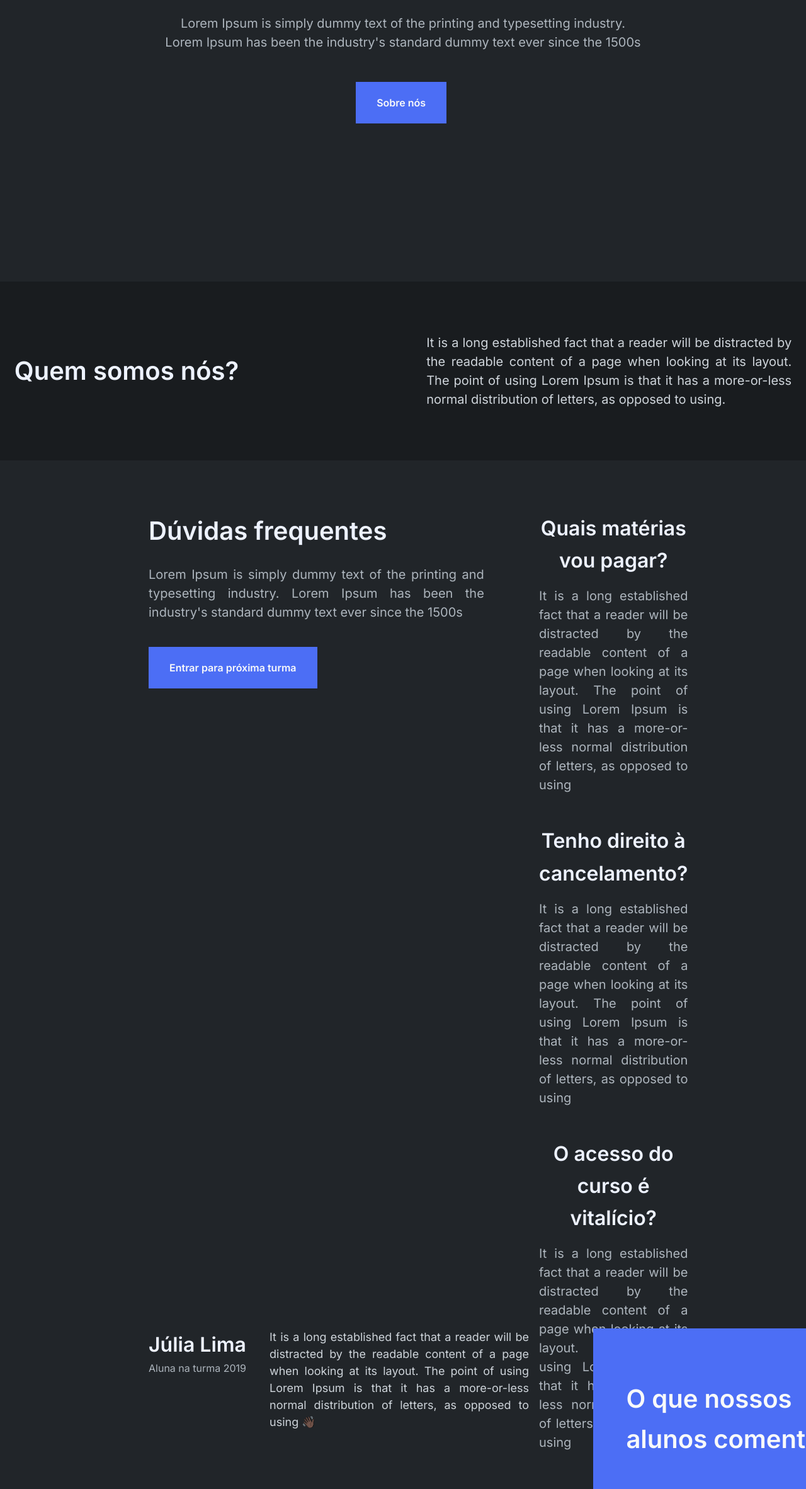
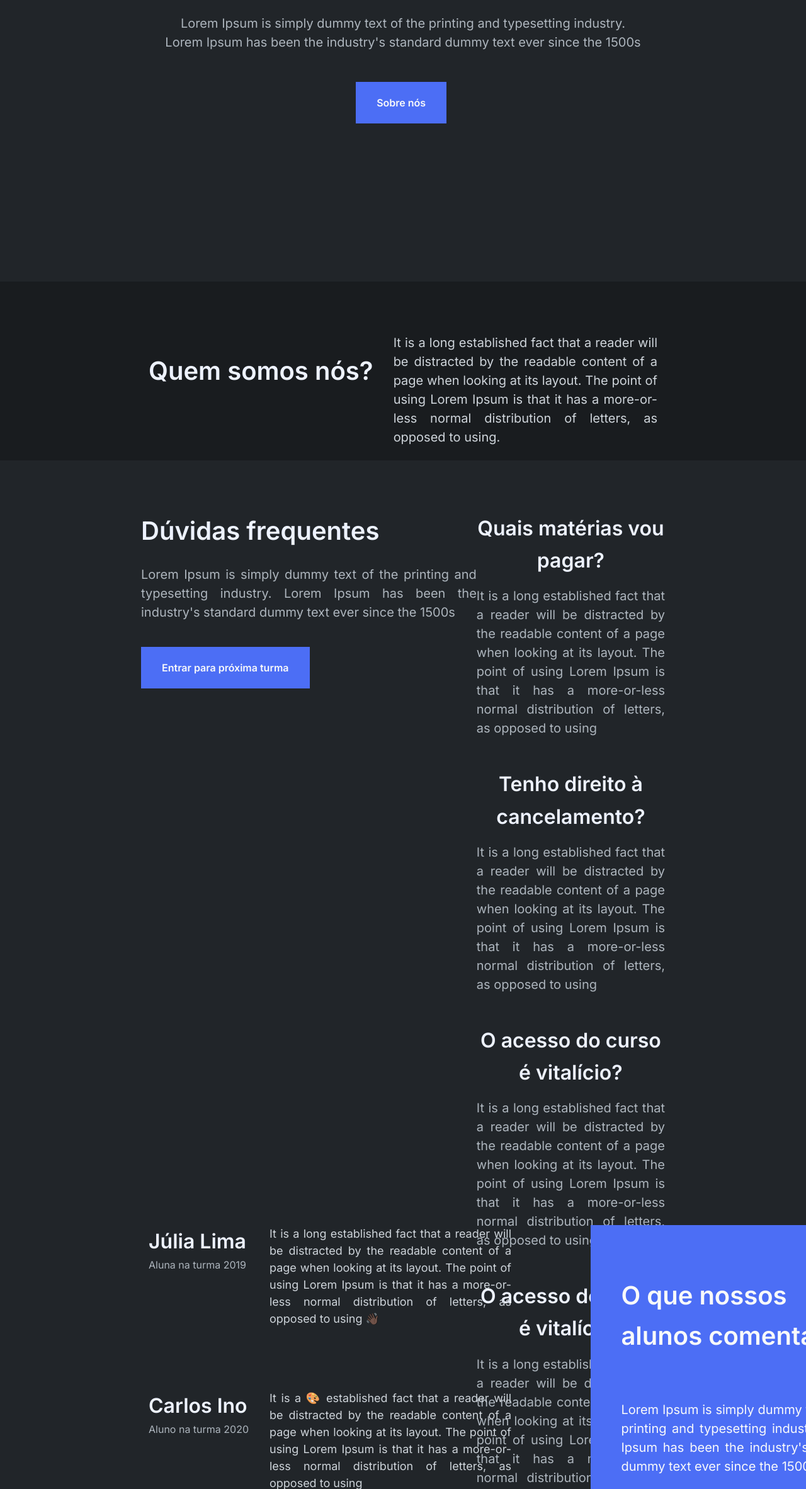
Before and after one commit to will1310/m2-site-institucional-generico-Cisz, a plain HTML site: page index.html in a window 1280 px wide. Shown: the part 436-2800 px from the top of the page at 63% size. Drawn offline with Linux system fonts and the light colour scheme.

Commit message:
Tarefa 2 concluída
alterações nas proporções do Css

```diff
--- a/src/stayles/globalStyles.css
+++ b/src/stayles/globalStyles.css
@@ -3,6 +3,5 @@
 @import url('https://fonts.googleapis.com/css2?family=Inter:ital,opsz,wght@0,14..32,100..900;1,14..32,100..900&family=Montserrat:wght@300;400;700&family=Open+Sans:wght@300;400;700&family=Roboto:ital,wght@0,100;0,300;0,400;0,500;0,700;0,900;1,100;1,300;1,400;1,500;1,700;1,900&display=swap');
 
 body{
-    width: 100%;
     font-family: "inter", serif;
 }
--- a/src/stayles/index.css
+++ b/src/stayles/index.css
@@ -37,7 +37,7 @@
     display: flex;
     justify-content: space-between;
     width: 100%;
-    padding: 1.25rem 14.75rem;
+    padding: 1.25rem 15.75rem;
 }
 
 .header__button{
@@ -103,15 +103,12 @@
     background-color: var(--gray-1);
     display: flex;
     flex-direction: column;
-    align-items: center;
     padding: 5.125rem 14.75rem;
 }
 
 .about__container{
     display: flex;
     justify-content: space-around;
-    width: 79.3rem;
-
 }
 
 .about__title{
@@ -119,9 +116,10 @@
     font-size: var(--font-size2);
     font-weight: var(--font-weight1);
     line-height: var(--line-height1);
-    width: 38.75rem;
+    width: 34.75rem;
     display: flex;
     align-items: center;
+
 }
 
 .about__text{
@@ -129,7 +127,7 @@
     font-size: var(--font-size4);
     font-weight: var(--font-weight2);
     line-height: var(--line-height2);
-    width: 36.25rem;
+    width: 37.5rem;
     height: 7.5rem;
     text-align: justify;
 }
@@ -138,8 +136,7 @@
 /* --FAQ-- */
 .faq{
     background-color: var(--gray-2);
-    height: 70.75rem;
-    padding: 5.125rem 14.75rem;
+    padding: 5.125rem 14rem;
     display: flex;
     flex-direction: column;
 }
@@ -147,11 +144,9 @@
 .faq__container{
     display: flex;
     justify-content: space-around;
-
 }
 
 .faq__duvidas{
-    width: 38.75rem;
     height: 17.5rem;
 }
 
@@ -185,7 +180,7 @@
 }
 
 .faq__container--right{
-    width: 36.25rem;
+    width: 37.5rem;
     height: 60.5rem;
 }
 
@@ -211,7 +206,6 @@
 /* --Comments-- */
 .comments{
     background-color: var(--gray-2);
-    height: 86.6rem;
     padding: 5.125rem 14.75rem;
     display: flex;
     flex-direction: column;
@@ -221,8 +215,7 @@
     display: flex;
     flex-direction: row-reverse;
     justify-content: space-around;
-    width: 79.3rem;
-
+    margin: 0 auto;
 }
 
 .comments__container--right{
@@ -232,8 +225,7 @@
 .comment__right{
     background-color: var(--brand1);
     color: var(--gray-7);
-    padding: 5rem 3.25rem;
-    width: 30.85rem;
+    padding: 5rem 3rem;
 }
 
 .comment__right > h2{
@@ -255,7 +247,7 @@
 
 
 .comments__container--left{
-    width: 38.75rem;
+    width: 38.5rem;
     height: 76.4rem;
 }
 
@@ -272,7 +264,7 @@
     line-height: var(--line-height2);
     text-align: justify;
     color: var(--gray-5);
-    width: 25.75rem;
+    width: 24rem;
 }
 
 .comment__info{
```
